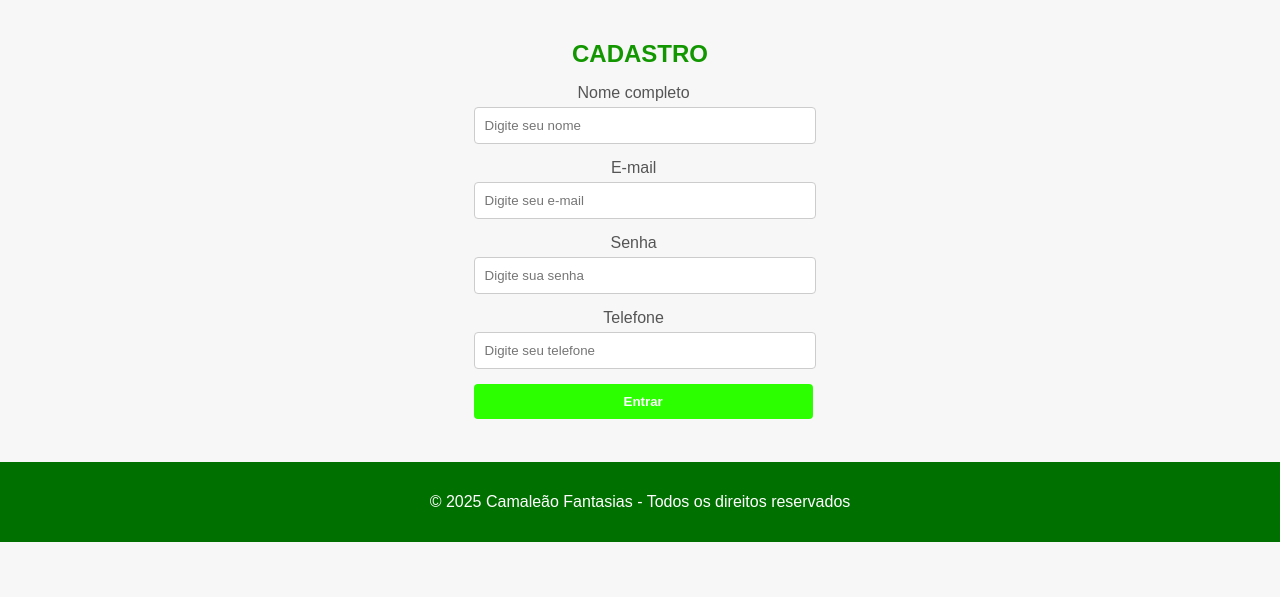
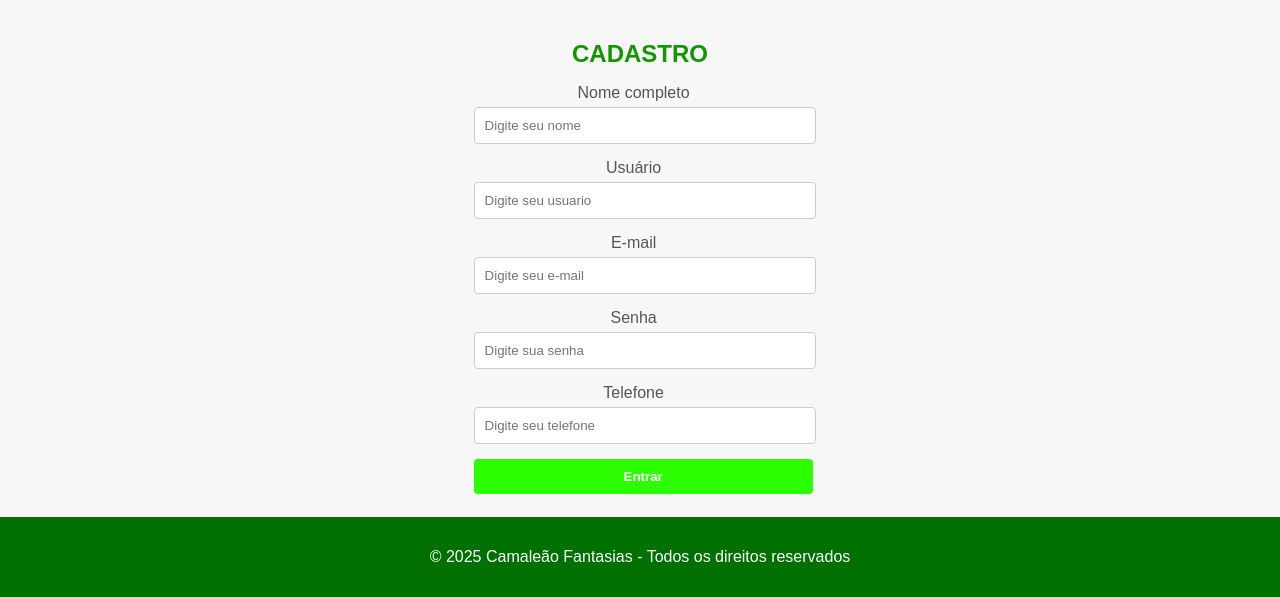
Before and after one commit to Willoustic/Site_em_flask, a Flask app: page /cadastro in a window 1280 px wide. Shown: the part 272-869 px from the top of the page. Before the commit the page ends 814 px from the top, so only its background shows below. Run offline with Flask 3, Linux system fonts and the light colour scheme.

Commit message:
modified:   bancos/models/__pycache__/clientes.cpython-312.pyc modified:   bancos/models/clientes.py modified:   clientes.db modified:   rotas/__pycache__/clientes.cpython-312.pyc modified:   rotas/clientes.py modified:   static/css/login.css modified:   templates/cadastro.html

```diff
--- a/bancos/models/clientes.py
+++ b/bancos/models/clientes.py
@@ -4,6 +4,7 @@ import datetime
 
 class Cliente(Model):
     nome = CharField()
+    usuario = CharField(unique=True)
     email = CharField(unique=True)
     telefone = CharField(unique=True)
     senha = CharField()
--- a/rotas/clientes.py
+++ b/rotas/clientes.py
@@ -28,21 +28,23 @@ def cadastrar():
 
     nomeus = request.form['nome']
     emailus = request.form['email']
+    usuarious = request.form['usuario']
     senhaus = request.form['senha']
     telefoneus = request.form['telefone']
 
-    print(nomeus, emailus, senhaus, telefoneus)
-
-    if Cliente.select().where(Cliente.email == emailus).exists():
-        texto = "Email já cadastrado"
-        if Cliente.select().where(Cliente.telefone == telefoneus).exists():
-            texto = "Email e Telefone já cadastrados"
+    if Cliente.select().where(Cliente.usuario == usuarious).exists():
+        texto = "Usuario já em uso"
     else:
-        if Cliente.select().where(Cliente.telefone == telefoneus).exists():
-            texto = "Telefone já cadastrado"
+        if Cliente.select().where(Cliente.email == emailus).exists():
+            texto = "Email já cadastrado"
+            if Cliente.select().where(Cliente.telefone == telefoneus).exists():
+                texto = "Email e Telefone já cadastrados"
+        else:
+            if Cliente.select().where(Cliente.telefone == telefoneus).exists():
+                texto = "Telefone já cadastrado"
 
     try:
-        cliente = Cliente.create(nome=nomeus, email=emailus, senha=senhaus, telefone=telefoneus)
+        cliente = Cliente.create(nome=nomeus, usuario=usuarious, email=emailus, senha=senhaus, telefone=telefoneus)
     except ValueError as e:
         return render_template('cadastro.html', texto=str(e))
     except:
--- a/static/css/login.css
+++ b/static/css/login.css
@@ -6,6 +6,15 @@ width: 25%;
 margin-left: 37%;
 height: 45.10vh;
 margin-bottom: 2.15vh;
+}
+
+.c-form-cadastro {
+    text-align: center;
+    align-self: center;
+    width: 25%;
+    margin-left: 37%;
+    height: 45.10vh;
+    margin-bottom: 9vh;
 }
 
 .login-text {
--- a/templates/cadastro.html
+++ b/templates/cadastro.html
@@ -4,11 +4,15 @@
 <link rel="stylesheet" href="{{ url_for('static', filename='css/login.css') }}">
 
 <h2 class="login-text">CADASTRO</h2>
-<form action="/cadastro" id="form-json" class="c-form" method="post" c-reload=true>
+<form action="/cadastro" id="form-json" class="c-form-cadastro" method="post" c-reload=true>
     <div class="input-group">
         <label for="nome">Nome completo</label>
         <input type="nome" name="nome" placeholder="Digite seu nome" required>
     </div>
+    <div class="input-group">
+      <label for="usuario">Usuário</label>
+      <input type="usuario" name="usuario" placeholder="Digite seu usuario" required>
+  </div>
     <div class="input-group">
         <label for="email">E-mail</label>
         <input type="email" name="email" placeholder="Digite seu e-mail" required>
```
Also changed, not shown: clientes.db.
